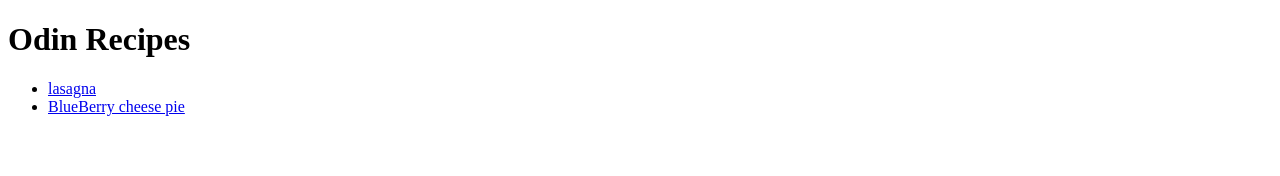
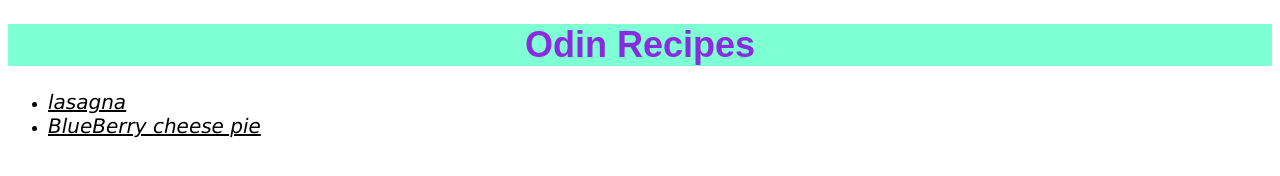
Before and after one commit to pratappudi/odin-recipes, a plain HTML site: page index.html in a window 1280 px wide. Drawn offline with Linux system fonts and the light colour scheme.

Commit message:
removed the space between the style and sheet

```diff
--- a/index.html
+++ b/index.html
@@ -4,7 +4,7 @@
     <meta charset="UTF-8">
     <meta name="viewport" content="width=<device-width>, initial-scale=1.0">
     <title>project:Recipes</title>
-    <link rel="style sheet" href="styles.css">
+    <link rel="stylesheet" href="styles.css">
 </head>
 <body>
     <h1>Odin Recipes</h1>
--- a/styles.css
+++ b/styles.css
@@ -12,5 +12,4 @@ a{
     color: black;
     font-family: Verdana, Geneva, Tahoma, sans-serif;
     font-size: 20px;
-
 }
```
